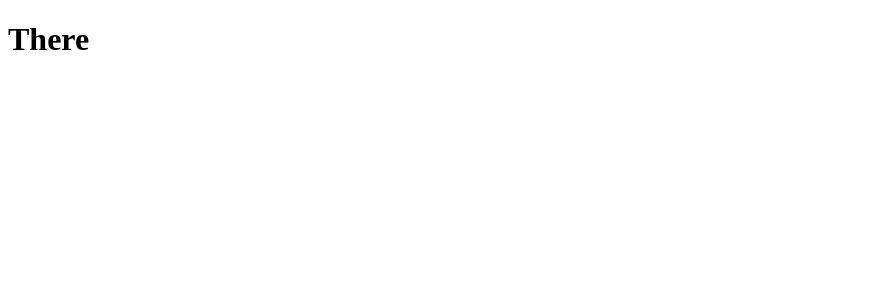
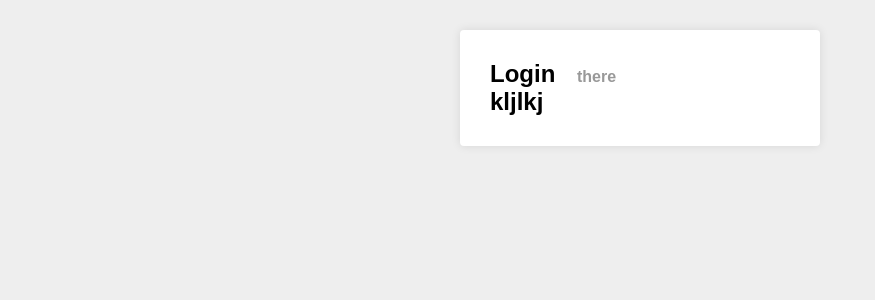
Before and after one commit to DouglasLiebl/react-base, a React (Create React App) app: page / in a window 1280 px wide. Shown: the top 300 px of the page, without its empty margins (0-875 px from the left). Built offline with nearby package versions, Linux system fonts and the light colour scheme.

Commit message:
Add: firsts styled components

```diff
--- a/package.json
+++ b/package.json
@@ -9,6 +9,7 @@
     "react": "^18.2.0",
     "react-dom": "^18.2.0",
     "react-scripts": "5.0.1",
+    "styled-components": "^6.1.8",
     "web-vitals": "^2.1.4"
   },
   "scripts": {
--- a/src/App.js
+++ b/src/App.js
@@ -1,7 +1,15 @@
 import React from 'react';
 
+import GlobalStyles from './styles/GlobalStyles';
+import Login from './pages/login';
+
 function App() {
-  return <h1>There</h1>;
+  return (
+    <>
+      <Login />
+      <GlobalStyles />
+    </>
+  );
 }
 
 export default App;
--- /dev/null
+++ b/src/pages/login/index.js
@@ -0,0 +1,14 @@
+import React from 'react';
+import { Title, Paragraph } from './styled';
+import { Container } from '../../styles/GlobalStyles';
+
+export default function Login() {
+  return (
+    <Container>
+      <Title>
+        Login <small>there</small>
+        <Paragraph>kljlkj</Paragraph>
+      </Title>
+    </Container>
+  );
+}
--- /dev/null
+++ b/src/pages/login/styled.js
@@ -0,0 +1,11 @@
+import styled from 'styled-components';
+
+export const Title = styled.h1`
+  small {
+    font-size: 12pt;
+    margin-left: 15px;
+    color: #999;
+  }
+`;
+
+export const Paragraph = styled.p``;
--- /dev/null
+++ b/src/styles/GlobalStyles.js
@@ -0,0 +1,40 @@
+import styled, { createGlobalStyle } from 'styled-components';
+
+export default createGlobalStyle`
+  * {
+    margin: 0;
+    padding: 0;
+    outline: none;
+    box-sizing: border-box;
+  }
+
+  body {
+    font-family: sans-serif;
+    background: #eee;
+  }
+
+  html, border-style, #root {
+    height: 100%;
+  }
+
+  button {
+    cursor: pointer;
+  }
+
+  a {
+    text-decoration: none;
+  }
+
+  ul {
+    list-style: none;
+  }
+`;
+
+export const Container = styled.section`
+  max-width: 360px;
+  background: #fff;
+  margin: 30px auto;
+  padding: 30px;
+  border-radius: 4px;
+  box-shadow: 0 0 10px rgba(0, 0, 0, 0.1);
+`;
```
Also changed, not shown: 1 other file (tests, documents, lock files or other folders).
